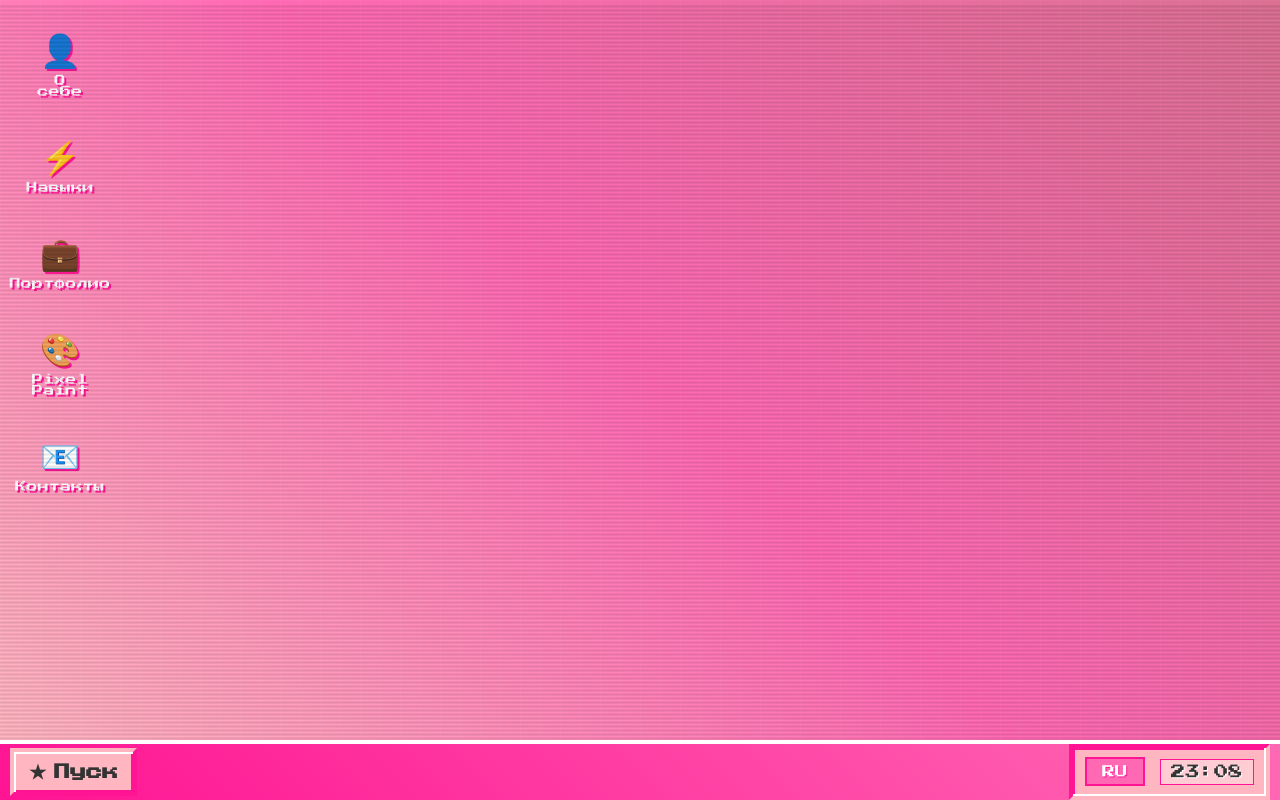
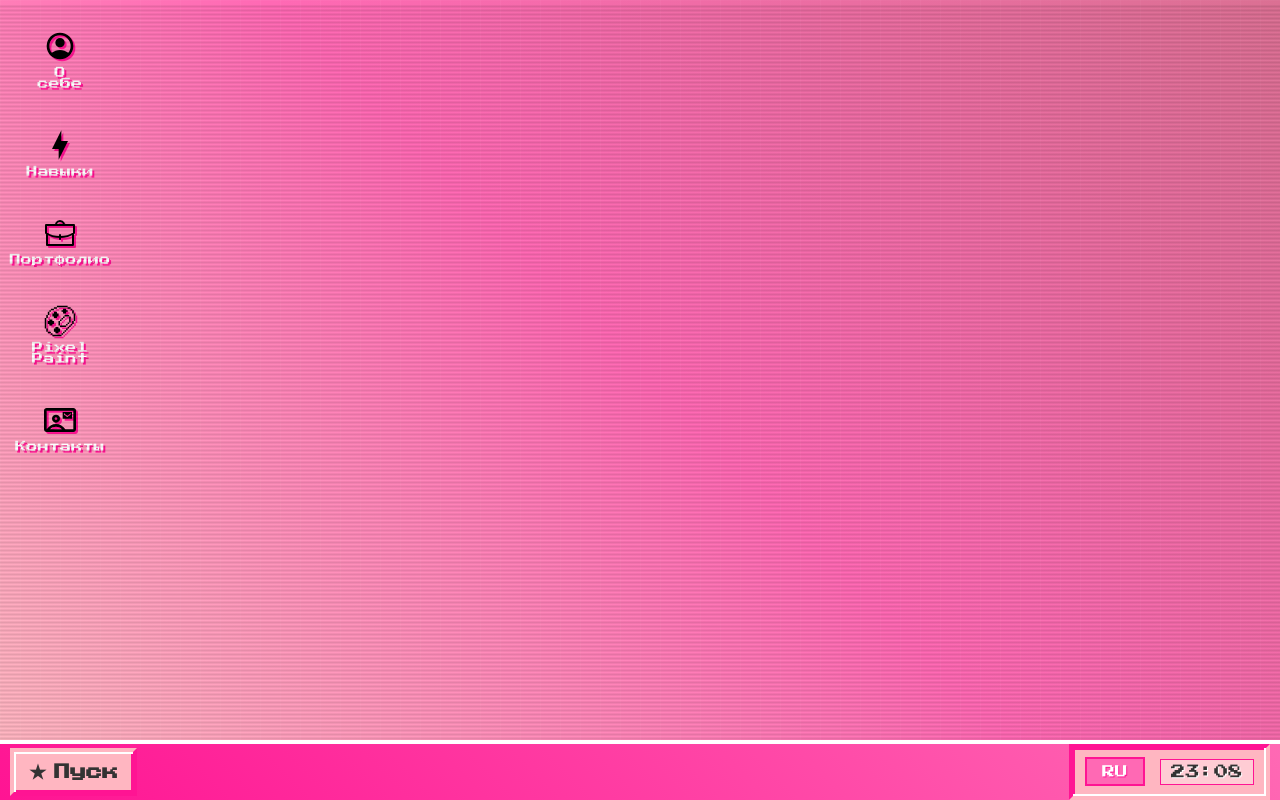
Before and after one commit to geliusgelius/pixel-portfolio, a React (Vite) app: page / in a window 1280 px wide. Built offline with nearby package versions, Linux system fonts and the light colour scheme.

Commit message:
add icons desktop

```diff
--- a/src/components/Desktop/Desktop.jsx
+++ b/src/components/Desktop/Desktop.jsx
@@ -19,6 +19,11 @@ import {
   MaterialSymbolsContentCopyOutline,
   MaterialSymbolsAttachEmailOutline,
   IconoirTelegram,
+  MaterialSymbolsAccountCircle,
+  MdiLightningBolt,
+  BytesizePortfolio,
+  StreamlinePixelDesignColorPaintingPalette,
+  MaterialSymbolsContactMailOutline,
 } from "./icones";
 
 const Desktop = () => {
@@ -174,7 +179,9 @@ const Desktop = () => {
                 openWindow(t("aboutMeTitle"), "👤", AboutMeContent)
               }
             >
-              <div className="icon">👤</div>
+              <div className="icon">
+                <MaterialSymbolsAccountCircle></MaterialSymbolsAccountCircle>
+              </div>
               <span>{t("aboutMe")}</span>
             </div>
 
@@ -182,7 +189,9 @@ const Desktop = () => {
               className="desktop-icon"
               onClick={() => openWindow(t("skillsTitle"), "⚡", SkillsContent)}
             >
-              <div className="icon">⚡</div>
+              <div className="icon">
+                <MdiLightningBolt> </MdiLightningBolt>
+              </div>
               <span>{t("skills")}</span>
             </div>
 
@@ -192,7 +201,9 @@ const Desktop = () => {
                 openWindow(t("portfolioTitle"), "💼", PortfolioContent)
               }
             >
-              <div className="icon">💼</div>
+              <div className="icon">
+                <BytesizePortfolio></BytesizePortfolio>
+              </div>
               <span>{t("portfolio")}</span>
             </div>
 
@@ -200,7 +211,11 @@ const Desktop = () => {
               className="desktop-icon"
               onClick={() => openWindow(t("paintTitle"), "🎨", PaintContent)}
             >
-              <div className="icon">🎨</div>
+              <div className="icon">
+                <StreamlinePixelDesignColorPaintingPalette>
+                  {" "}
+                </StreamlinePixelDesignColorPaintingPalette>
+              </div>
               <span>{t("paint")}</span>
             </div>
 
@@ -210,7 +225,11 @@ const Desktop = () => {
                 openWindow(t("contactTitle"), "📧", ContactContent)
               }
             >
-              <div className="icon">📧</div>
+              <div className="icon">
+                <MaterialSymbolsContactMailOutline>
+                  {" "}
+                </MaterialSymbolsContactMailOutline>
+              </div>
               <span>{t("contact")}</span>
             </div>
           </div>
@@ -722,8 +741,7 @@ const PaintContent = () => {
         💡 <strong>Очистить холст</strong> - полностью очистит холст белым
         цветом
         <br />
-        {!imageLoaded &&
-          " (Для загрузки фотографии разместите avatar.jpg в папке public/assets/images)"}
+        {!imageLoaded && ""}
       </div>
     </div>
   );
--- a/src/components/Desktop/icones.jsx
+++ b/src/components/Desktop/icones.jsx
@@ -225,3 +225,94 @@ export function IconoirTelegram(props) {
     </svg>
   );
 }
+
+export function MaterialSymbolsAccountCircle(props) {
+  return (
+    <svg
+      xmlns="http://www.w3.org/2000/svg"
+      width="1em"
+      height="1em"
+      viewBox="0 0 24 24"
+      {...props}
+    >
+      {/* Icon from Material Symbols by Google - https://github.com/google/material-design-icons/blob/master/LICENSE */}
+      <path
+        fill="currentColor"
+        d="M5.85 17.1q1.275-.975 2.85-1.537T12 15t3.3.563t2.85 1.537q.875-1.025 1.363-2.325T20 12q0-3.325-2.337-5.663T12 4T6.337 6.338T4 12q0 1.475.488 2.775T5.85 17.1M12 13q-1.475 0-2.488-1.012T8.5 9.5t1.013-2.488T12 6t2.488 1.013T15.5 9.5t-1.012 2.488T12 13m0 9q-2.075 0-3.9-.788t-3.175-2.137T2.788 15.9T2 12t.788-3.9t2.137-3.175T8.1 2.788T12 2t3.9.788t3.175 2.137T21.213 8.1T22 12t-.788 3.9t-2.137 3.175t-3.175 2.138T12 22"
+      />
+    </svg>
+  );
+}
+
+export function MdiLightningBolt(props) {
+  return (
+    <svg
+      xmlns="http://www.w3.org/2000/svg"
+      width="1em"
+      height="1em"
+      viewBox="0 0 24 24"
+      {...props}
+    >
+      {/* Icon from Material Design Icons by Pictogrammers - https://github.com/Templarian/MaterialDesign/blob/master/LICENSE */}
+      <path fill="currentColor" d="M11 15H6l7-14v8h5l-7 14z" />
+    </svg>
+  );
+}
+
+export function BytesizePortfolio(props) {
+  return (
+    <svg
+      xmlns="http://www.w3.org/2000/svg"
+      width="1em"
+      height="1em"
+      viewBox="0 0 32 32"
+      {...props}
+    >
+      {/* Icon from Bytesize Icons by Dan Klammer - https://github.com/danklammer/bytesize-icons/blob/master/LICENSE.md */}
+      <path
+        fill="none"
+        stroke="currentColor"
+        strokeLinecap="round"
+        strokeLinejoin="round"
+        strokeWidth="2"
+        d="M29 17v11H3V17M2 8h28v8s-6 4-14 4s-14-4-14-4zm14 14v-4m4-10s0-4-4-4s-4 4-4 4"
+      />
+    </svg>
+  );
+}
+
+export function StreamlinePixelDesignColorPaintingPalette(props) {
+  return (
+    <svg
+      xmlns="http://www.w3.org/2000/svg"
+      width="1em"
+      height="1em"
+      viewBox="0 0 32 32"
+      {...props}
+    >
+      {/* Icon from Pixel free icons by Streamline - https://creativecommons.org/licenses/by/4.0/ */}
+      <path
+        fill="currentColor"
+        d="M29.72 8.38h1.52V16h-1.52ZM28.19 16h1.53v3.05h-1.53Zm0-10.67h1.53v3.05h-1.53Zm-1.52 13.72h1.52v1.52h-1.52Zm0-15.24h1.52v1.52h-1.52Zm-1.53 16.76h1.53v1.53h-1.53Zm0-9.14h1.53v6.09h-1.53ZM23.62 22.1h1.52v1.52h-1.52Zm0-4.58h1.52v1.53h-1.52Zm0-15.23h3.05v1.52h-3.05ZM22.1 23.62h1.52v1.52H22.1Zm0-4.57h1.52v1.52H22.1Zm-1.53-9.14h4.57v1.52h-4.57Zm0 15.23h1.53v1.53h-1.53Zm-1.52 1.53h1.52v1.52h-1.52ZM16 20.57h6.1v1.53H16Zm3.05-9.14h1.52v1.52h-1.52Zm0-3.05h3.05V6.86h1.52V5.33H22.1V3.81h-3.05v1.52h-1.52v1.53h1.52zm-1.52 19.81h1.52v1.52h-1.52Zm0-15.24h1.52v1.53h-1.52ZM16 14.48h1.53V16H16ZM8.38 29.71h9.15v1.53H8.38ZM14.48 16H16v4.57h-1.52ZM12.95.76h10.67v1.53H12.95Zm1.53 21.34h-3.05v1.52H9.91v3.05h1.52v1.52h3.05v-1.52H16v-3.05h-1.52zM9.91 2.29h3.04v1.52H9.91Zm0 10.66h3.04v-1.52h1.53V8.38h-1.53V6.86H9.91v1.52H8.38v3.05h1.53zm-4.57 7.62h3.04v-1.52h1.53V16H8.38v-1.52H5.34V16H3.81v3.05h1.53zM6.86 3.81h3.05v1.52H6.86Zm0 24.38h1.52v1.52H6.86Zm-3.05-1.52h3.05v1.52H3.81ZM5.34 5.33h1.52v1.53H5.34ZM3.81 6.86h1.53v3.05H3.81ZM2.29 23.62h1.52v3.05H2.29Zm0-13.71h1.52v3.04H2.29ZM.76 12.95h1.53v10.67H.76Z"
+      />
+    </svg>
+  );
+}
+
+export function MaterialSymbolsContactMailOutline(props) {
+  return (
+    <svg
+      xmlns="http://www.w3.org/2000/svg"
+      width="1em"
+      height="1em"
+      viewBox="0 0 24 24"
+      {...props}
+    >
+      {/* Icon from Material Symbols by Google - https://github.com/google/material-design-icons/blob/master/LICENSE */}
+      <path
+        fill="currentColor"
+        d="M14 11h7V6h-7zm3.5-1.25L15 8V7l2.5 1.75L20 7v1zM2 21q-.825 0-1.412-.587T0 19V5q0-.825.588-1.412T2 3h20q.825 0 1.413.588T24 5v14q0 .825-.587 1.413T22 21zm13.9-2H22V5H2v14h.1q1.05-1.875 2.9-2.937T9 15t4 1.063T15.9 19M9 14q1.25 0 2.125-.875T12 11t-.875-2.125T9 8t-2.125.875T6 11t.875 2.125T9 14m-4.45 5h8.9q-.85-.95-2.013-1.475T9 17t-2.425.525T4.55 19M9 12q-.425 0-.712-.288T8 11t.288-.712T9 10t.713.288T10 11t-.288.713T9 12m3 0"
+      />
+    </svg>
+  );
+}
```
